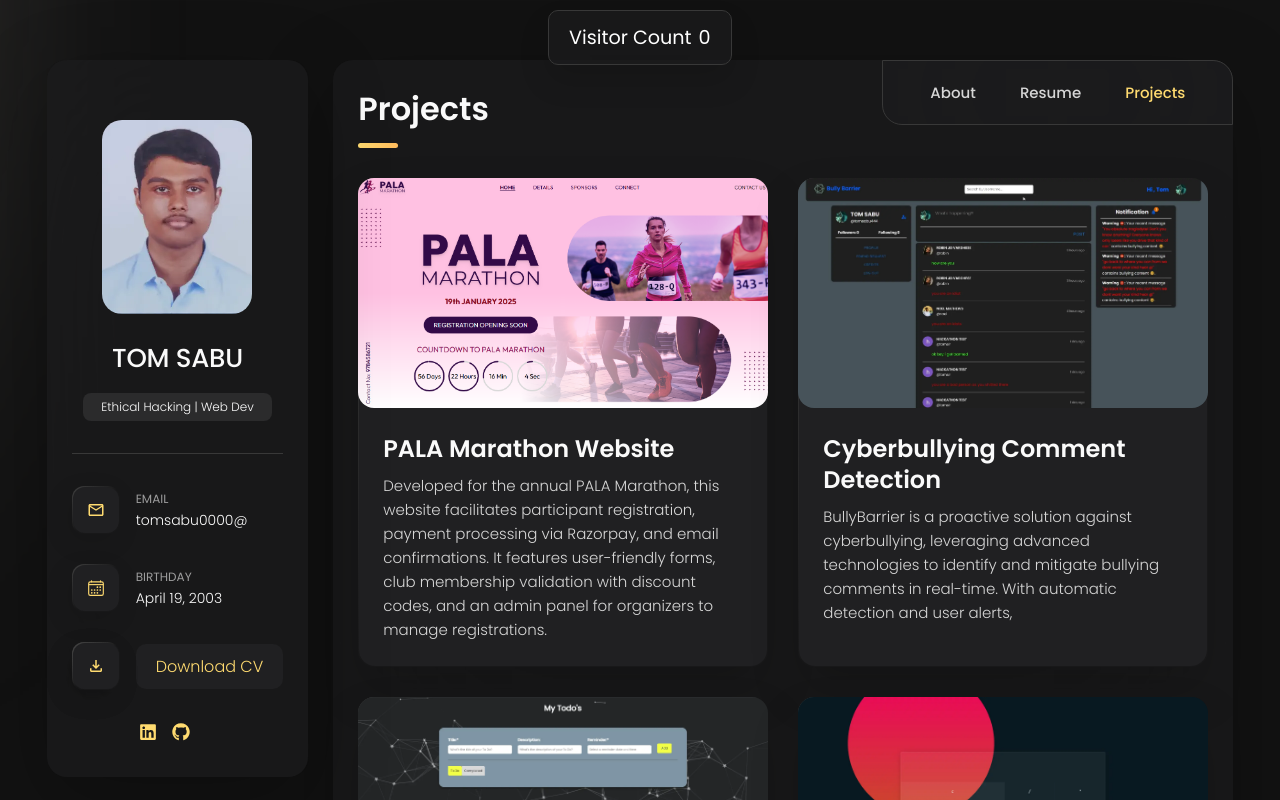
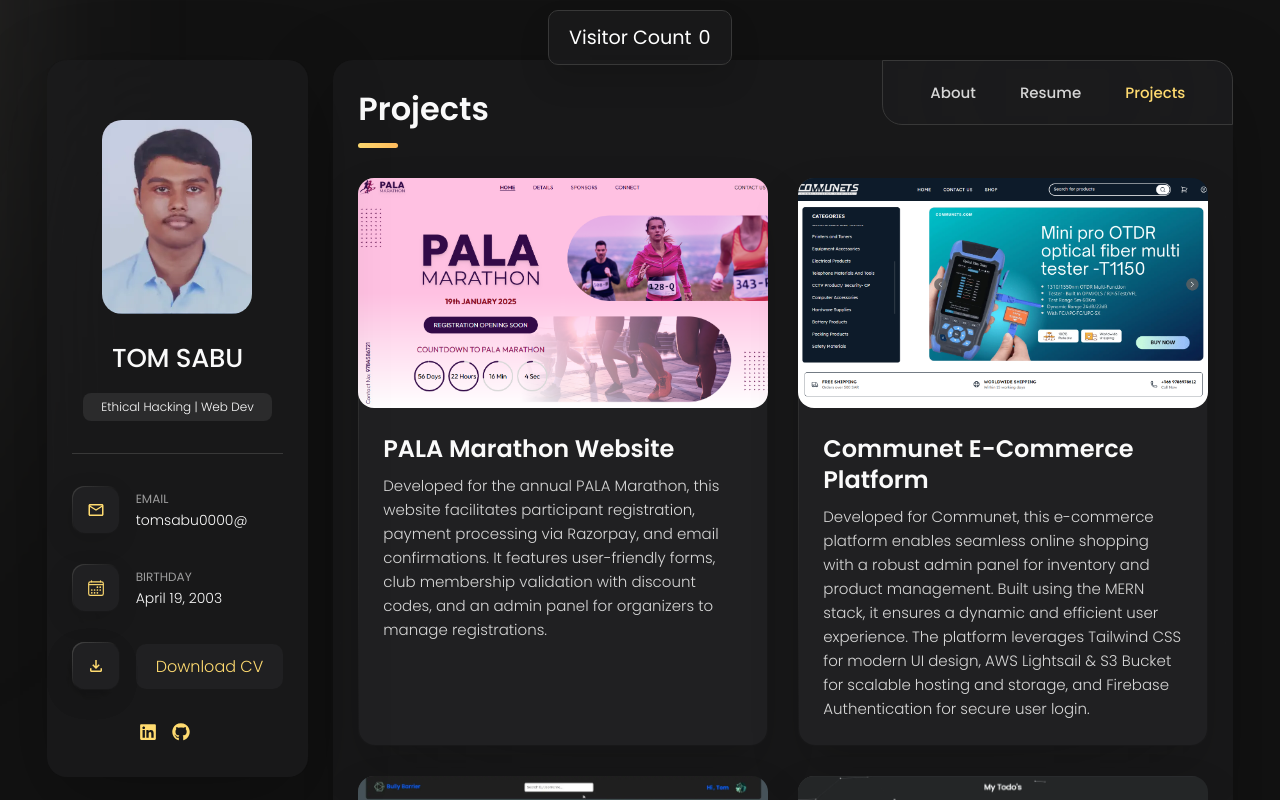
Before and after one commit to tomsabu444/React-Portfolio, a React (Vite) app: page /projects in a window 1280 px wide. Built offline with nearby package versions, Linux system fonts and the light colour scheme; no server answers; the database is empty; some icons are missing.

Commit message:
Update project list and skill icons; modify skill levels and titles

```diff
--- a/src/assets/Project-list.js
+++ b/src/assets/Project-list.js
@@ -3,6 +3,7 @@
 import login_pageimg from "../assets/projects-img/login-page.webp";
 import s6miniproject from "../assets/projects-img/s6miniproject-img.webp";
 import palamarathonImg from "../assets/projects-img/palamarathonImg.png";
+import communets from "../assets/projects-img/communets.png";
 const Project_list_1 = [
   {
     link: "https://palamarathon.efpala.org",
@@ -12,6 +13,14 @@
     blog_title: "PALA Marathon Website",
     blog_text:
       "Developed for the annual PALA Marathon, this website facilitates participant registration, payment processing via Razorpay, and email confirmations. It features user-friendly forms, club membership validation with discount codes, and an admin panel for organizers to manage registrations.",
+  },
+  {
+    "link": "https://communets.com",
+    "src": communets,
+    "title": "Communet E-Commerce",
+    "alt": "Communet E-Commerce Project",
+    "blog_title": "Communet E-Commerce Platform",
+    "blog_text": "Developed for Communet, this e-commerce platform enables seamless online shopping with a robust admin panel for inventory and product management. Built using the MERN stack, it ensures a dynamic and efficient user experience. The platform leverages Tailwind CSS for modern UI design, AWS Lightsail & S3 Bucket for scalable hosting and storage, and Firebase Authentication for secure user login."
   },
   {
     link: "https://miniproject.tomsabu.com",
--- a/src/assets/Skill-Icon.js
+++ b/src/assets/Skill-Icon.js
@@ -1,7 +1,6 @@
 // tool icon url array!~
 
 const tools_Icons_1 = [
-
   {
     src: "https://cdn.jsdelivr.net/gh/devicons/devicon/icons/html5/html5-original.svg",
     alt: "HTML",
@@ -28,24 +27,29 @@
     title: "React",
   },
   {
-    src: "https://skillicons.dev/icons?i=bootstrap",
-    alt: "Bootstrap",
-    title: "Bootstrap",
+    src: "https://cdn.simpleicons.org/tailwindcss/06B6D4",
+    alt: "tailwindcss",
+    title: "tailwindcss",
+    height: "48",
+  },
+  {
+    src: "https://skillicons.dev/icons?i=express",
+    alt: "express",
+    title: "Express js",
+    height: "48",
+  },
+  {
+    src: "https://skillicons.dev/icons?i=mongodb",
+    alt: "mongodb",
+    title: "Mongodb",
     height: "48",
   },
 
-  // {
-  //   src: "https://skillicons.dev/icons?i=php",
-  //   alt: "PHP",
-  //   title: "PHP",
-  //   height: "48",
-  // },
-
   {
-    src: "https://cdn.simpleicons.org/apache/D22128",
+    src: "https://skillicons.dev/icons?i=flask",
     height: "48",
-    title: "Apache",
-    alt: "apache logo",
+    title: "Flask",
+    alt: "flask logo",
   },
 
   {
@@ -56,19 +60,17 @@
   },
 
   {
-    src: "https://skillicons.dev/icons?i=flutter",
+    src: "https://skillicons.dev/icons?i=electron",
     height: "48",
-    alt: "flutter logo",
-    title: "Flutter",
+    alt: "Electron",
+    title: "Electron",
   },
-
   {
-    src: "https://skillicons.dev/icons?i=dart",
+    src: "https://cdn.jsdelivr.net/gh/devicons/devicon/icons/firebase/firebase-plain.svg",
     height: "48",
-    alt: "dart logo",
-    title: "Dart",
+    alt: "firebase",
+    title: "Firebase",
   },
-
 
   {
     src: "https://skillicons.dev/icons?i=nodejs",
@@ -90,22 +92,74 @@
     title: "C Programing",
   },
   {
+    src: "https://cdn.jsdelivr.net/gh/devicons/devicon/icons/python/python-original.svg",
+    height: "48",
+    alt: "python logo",
+    title: "Python",
+  },
+  {
     src: "https://skillicons.dev/icons?i=java",
     height: "48",
     alt: "java logo",
     title: "Java",
   },
-  {
-    src: "https://cdn.jsdelivr.net/gh/devicons/devicon/icons/python/python-original.svg",
-    height: "48",
-    alt: "python logo",
-    title: "Python",
-  }
-
-
 ];
 
 const tools_Icons_2 = [
+  {
+    src: "https://skillicons.dev/icons?i=aws",
+    alt: "amazonwebservices",
+    title: "AWS",
+    height: "48",
+  },
+  {
+    src: "https://cdn.simpleicons.org/nginx/009639",
+    alt: "nginx",
+    title: "nginx",
+    height: "48",
+  },
+  {
+    src: "https://skillicons.dev/icons?i=cloudflare",
+    alt: "cloudflare",
+    title: "Cloudflare",
+    height: "48",
+  },
+  {
+    src: "https://skillicons.dev/icons?i=postman",
+    alt: "postman",
+    title: "Postman",
+    height: "48",
+  },
+  {
+    src: "https://cdn.simpleicons.org/netlify/00C7B7",
+    alt: "netlify",
+    title: "Netlify",
+    height: "48",
+  },
+  {
+    src: "https://skillicons.dev/icons?i=vercel",
+    alt: "vercel",
+    title: "Vercel",
+    height: "48",
+  },
+  {
+    src: "https://skillicons.dev/icons?i=github",
+    alt: "github",
+    title: "Github",
+    height: "48",
+  },
+  {
+    src: "https://cdn.simpleicons.org/githubactions/2088FF",
+    alt: "githubactions",
+    title: "Github Actions",
+    height: "48",
+  },
+  {
+    src: "https://skillicons.dev/icons?i=docker",
+    alt: "docker",
+    title: "Docker",
+    height: "48",
+  },
   {
     src: "https://cdn.jsdelivr.net/gh/devicons/devicon/icons/figma/figma-original.svg",
     alt: "figma",
@@ -132,12 +186,17 @@
     alt: "discord logo",
     title: "Discord",
   },
-
   {
     src: "https://cdn.jsdelivr.net/gh/devicons/devicon/icons/googlecloud/googlecloud-original.svg",
     height: "48",
     alt: "googlecloud logo",
     title: "Google Cloud",
+  },
+  {
+    src: "https://cdn.jsdelivr.net/gh/devicons/devicon/icons/linux/linux-original.svg",
+    height: "48",
+    alt: "linux logo",
+    title: "Linux",
   },
   {
     src: "https://skillicons.dev/icons?i=ae",
@@ -183,15 +242,12 @@
   //   alt: "maya logo",
   //   title: "Maya",
   // }
-
 ];
 
 export { tools_Icons_1, tools_Icons_2 };
 
-
-
-
-          {/*        <section className="service">
+{
+  /*        <section className="service">
             <h3 className="h3 service-title"> Tools i'm Using!</h3>
 
             <ul className="service-list">
@@ -263,8 +319,10 @@
                     />
                   </div>
                 </div>
-              </li> */}
-          {/*
+              </li> */
+}
+{
+  /*
               <li className="service-item">
                 <div className="service-content-box">
                   <div className="service-item-text">
@@ -312,8 +370,10 @@
                     />
                   </div>
                 </div>
-              </li> */}
-          {/*
+              </li> */
+}
+{
+  /*
               <li className="service-item">
                 <div className="service-content-box">
                   <div className="service-item-text">
@@ -406,10 +466,11 @@
                 </div>
               </li>
             </ul>
-          </section> */}
+          </section> */
+}
 
-
-          {/* <img
+{
+  /* <img
   draggable="false"
   src="https://cdn.jsdelivr.net/gh/devicons/devicon/icons/figma/figma-original.svg"
   alt="figma"
@@ -590,4 +651,5 @@
   height="48"
   alt="maya logo"
   title="Maya"
-/> */}
+/> */
+}
--- a/src/pages/Home.jsx
+++ b/src/pages/Home.jsx
@@ -50,7 +50,7 @@
           {/* Horizontal Scrooll 2*/}
 
           <section className="tool-icon">
-            <h3 className="h3 tool-icon-title">Software I'm Using!</h3>
+            <h3 className="h3 tool-icon-title">Technologies I'm Using!</h3>
 
             <ul className="tool-icon-list has-scrollbar">
               {tools_Icons_2.map((icon, index) => (
--- a/src/pages/Resume.jsx
+++ b/src/pages/Resume.jsx
@@ -19,13 +19,13 @@
                 <li className="skills-item">
                   <div className="title-wrapper">
                     <h5 className="h5">Web Development</h5>
-                    <data value="80">50%</data>
+                    <data value="80">75%</data>
                   </div>
 
                   <div className="skill-progress-bg">
                     <div
                       className="skill-progress-fill"
-                      style={{ width: "50%" }}
+                      style={{ width: "75%" }}
                     ></div>
                   </div>
                 </li>
@@ -33,13 +33,13 @@
                 <li className="skills-item">
                   <div className="title-wrapper">
                     <h5 className="h5">Ethical Hacking</h5>
-                    <data value="70">80%</data>
+                    <data value="70">60%</data>
                   </div>
 
                   <div className="skill-progress-bg">
                     <div
                       className="skill-progress-fill"
-                      style={{ width: "80%" }}
+                      style={{ width: "60%" }}
                     ></div>
                   </div>
                 </li>
@@ -47,20 +47,34 @@
                 <li className="skills-item">
                   <div className="title-wrapper">
                     <h5 className="h5">Editing</h5>
-                    <data value="90">70%</data>
+                    <data value="90">30%</data>
                   </div>
 
                   <div className="skill-progress-bg">
                     <div
                       className="skill-progress-fill"
-                      style={{ width: "70%" }}
+                      style={{ width: "30%" }}
                     ></div>
                   </div>
                 </li>
 
                 <li className="skills-item">
                   <div className="title-wrapper">
-                    <h5 className="h5">App Development</h5>
+                    <h5 className="h5">DevOps and System Design</h5>
+                    <data value="50">35%</data>
+                  </div>
+
+                  <div className="skill-progress-bg">
+                    <div
+                      className="skill-progress-fill"
+                      style={{ width: "35%" }}
+                    ></div>
+                  </div>
+                </li>
+
+                <li className="skills-item">
+                  <div className="title-wrapper">
+                    <h5 className="h5">Game Development</h5>
                     <data value="50">10%</data>
                   </div>
 
```
Also changed, not shown: src/assets/projects-img/communets.png (added).
